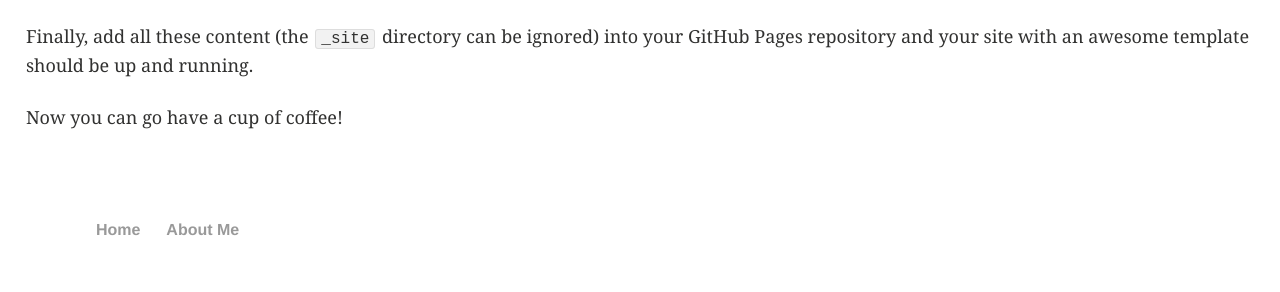
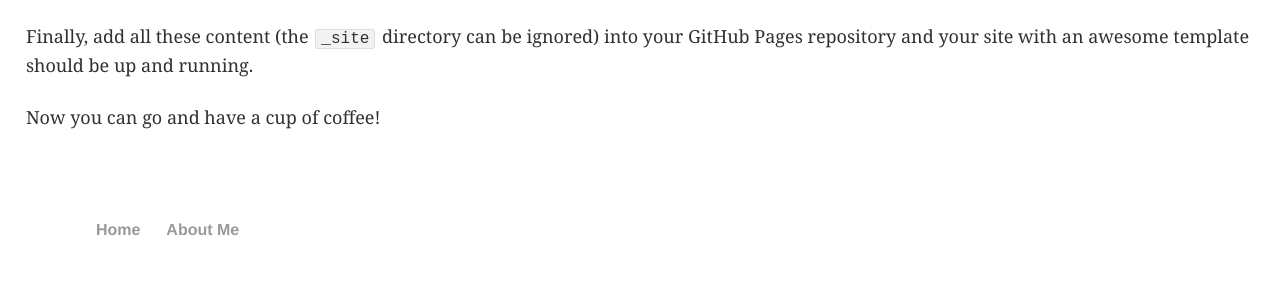
Before and after one commit to DarshanAdiga/DarshanAdiga.github.io, a Jekyll site: the page built from _posts/2018-05-20-jekyll-template-setup.md, in a window 1280 px wide and 900 px high, scrolled down 2358 px. Shown: the part 515-807 px from the top of the window. Built offline with Jekyll 4.4.1, drawn with Linux system fonts in a browser that asks for light colours; our own code applies the rules of GitHub Pages for plain Markdown files; part of the change alters nothing that is shown.

```diff
--- a/_config.yml
+++ b/_config.yml
@@ -8,6 +8,13 @@ locale: en
 url: https://darshanadiga.github.io/
 feed:
   path: atom.xml
+
+# For google analytics
+google_analytics: UA-117588349-1
+
+#For SEO
+plugins:
+  - jekyll-seo-tag
 
 # Jekyll configuration
 
@@ -23,6 +30,8 @@ gems:
   - jekyll-gist
   - jekyll-feed
 
+# Enable comments
+comments: true
 
 # Site owner
 owner:
--- a/_posts/2018-05-20-jekyll-template-setup.md
+++ b/_posts/2018-05-20-jekyll-template-setup.md
@@ -107,4 +107,4 @@ Finally, add all these content (the `_site` directory can be ignored) into your
 
 
 
-Now you can go have a cup of coffee!
+Now you can go and have a cup of coffee!
```
